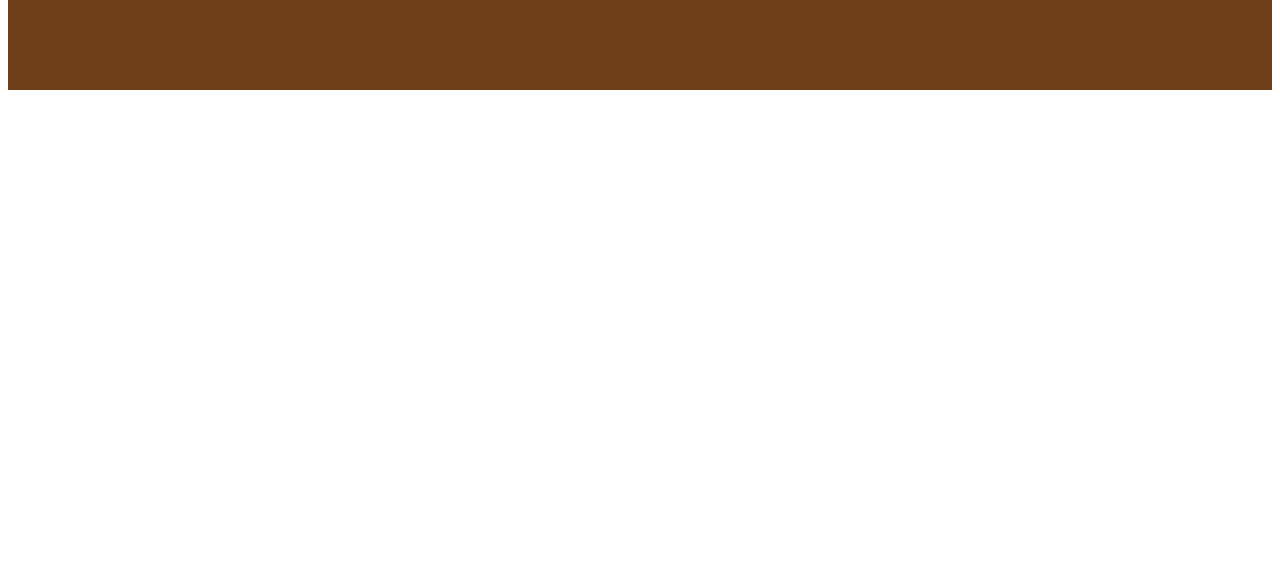
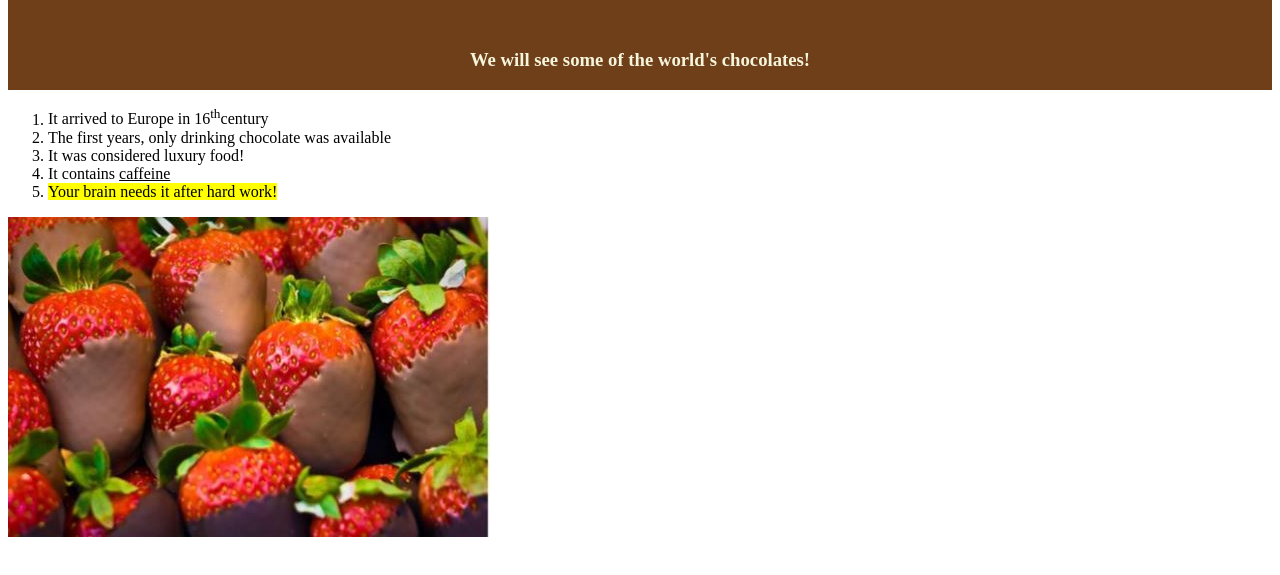
Before and after one commit to electraG/electraWEB2GitTest, a plain HTML site: page index.html in a window 1280 px wide. Shown: the part 91-666 px from the top of the page. Drawn offline with Linux system fonts and the light colour scheme.

Commit message:
Introduction to WEB tools Assignment 1

```diff
--- a/index.html
+++ b/index.html
@@ -1,15 +1,29 @@
 <!DOCTYPE html>
 <html lang="en">
+
 <head>
     <meta charset="UTF-8">
     <meta name="viewport" content="width=device-width, initial-scale=1.0">
     <meta http-equiv="X-UA-Compatible" content="ie=edge">
     <title>choco home</title>
-    <link rel="stylesheet" type = "text/css" href="css/mystyles.css">
+    <link rel="stylesheet" type="text/css" href="css/mystyles.css">
 </head>
+
 <body>
     <div class="jumbotron">
         <h1>A site about chocolate</h1>
+        <h3>We will see some of the world's chocolates!</h3>
     </div>
+    <ol>
+        <li>It arrived to Europe in 16<sup>th</sup>century</li>
+        <li>The first years, only drinking chocolate was available</li>
+        <li>It was considered luxury food!</li>
+        <li>It contains <u>caffeine</u></li>
+        <li><mark>Your brain needs it after hard work!</mark></li>
+    </ol>
+    <a href="https://en.wikipedia.org/wiki/Chocolate" target="_blank">
+        <img src="images/chocolatethings.jpg" alt="Alternative text">
+    </a>
 </body>
+
 </html>
```
Also changed, not shown: css/mystyles.css (line endings or trailing spaces), images/chocolatethings.jpg (added).
